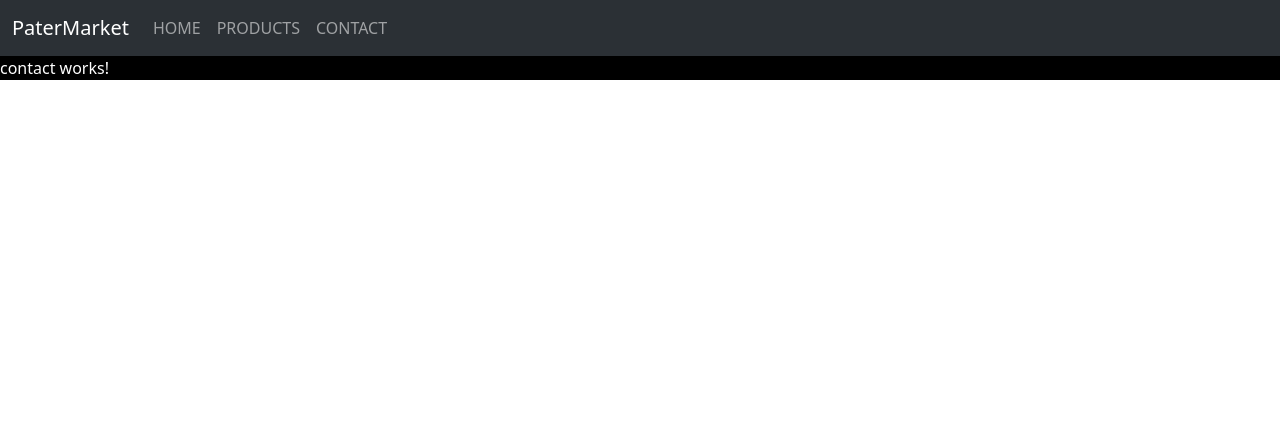
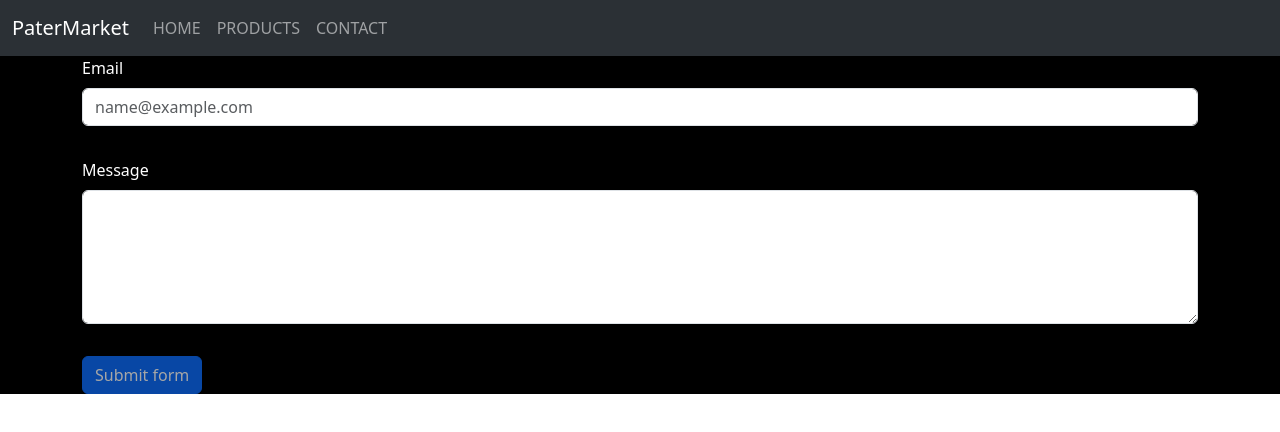
Before and after one commit to JosePater/Landing-page-Angular-17, an Angular app: page /contact in a window 1280 px wide. Shown: the top 432 px of the page. Built offline with nearby package versions, Linux system fonts and the light colour scheme.

Commit message:
feat: added contact page + validation

```diff
--- a/src/app/pages/contact/contact.component.html
+++ b/src/app/pages/contact/contact.component.html
@@ -1 +1,41 @@
-<p>contact works!</p>
+<div class="container">
+  <form [formGroup]="contactForm" class="row g-3" (submit)="enviar($event)">
+    <div class="mb-3" (submit)="enviar($event)">
+      <label for="" class="form-label">Email</label>
+      <input
+        type="email"
+        class="form-control"
+        id="email"
+        formControlName="email"
+        placeholder="name@example.com"
+        [ngClass]="{'is-invalid' : hasErrors('email','required') || hasErrors('email','email')}"
+      />
+
+      @if (hasErrors('email','required')) {
+      <span class="text-danger">Email required</span>
+      } @if (hasErrors('email','email')) {
+      <span class="text-danger">Invalid email</span>
+      }
+    </div>
+
+    <div class="mb-3">
+      <label for="" class="form-label">Message</label>
+      <textarea
+        class="form-control"
+        id="message"
+        formControlName="message"
+        rows="5"
+        [ngClass]="{'is-invalid' : hasErrors('message','required') || hasErrors('message','minlength')}"
+      ></textarea>
+
+      @if (hasErrors('message','required')) {
+      <span class="text-danger">Message required</span>
+      } @if (hasErrors('message','minlength')) {
+      <span class="text-danger">You must write at last 10 characters</span>
+      }
+    </div>
+    <div class="col-12">
+      <button class="btn btn-primary" type="submit" [disabled]="!contactForm.valid">Submit form</button>
+    </div>
+  </form>
+</div>
--- a/src/app/pages/contact/contact.component.ts
+++ b/src/app/pages/contact/contact.component.ts
@@ -1,13 +1,40 @@
-import { Component } from '@angular/core';
-import { CommonModule } from '@angular/common';
+import { Component, OnInit } from '@angular/core';
+import { CommonModule, NgClass } from '@angular/common';
+import {
+  FormBuilder,
+  FormGroup,
+  ReactiveFormsModule,
+  Validators,
+} from '@angular/forms';
 
 @Component({
   selector: 'app-contact',
   standalone: true,
-  imports: [CommonModule],
+  imports: [CommonModule, ReactiveFormsModule, NgClass],
   templateUrl: './contact.component.html',
-  styleUrl: './contact.component.css'
+  styleUrl: './contact.component.css',
 })
-export class ContactComponent {
+export class ContactComponent implements OnInit {
+  contactForm!: FormGroup; // !: should never be null
 
+  constructor(private formBuilder: FormBuilder) {
+    this.contactForm = formBuilder.group({
+      email: ['', [Validators.required, Validators.email]],
+      message: ['', [Validators.required, Validators.minLength(10)]],
+    });
+  }
+
+  enviar(event: Event) {
+    event.preventDefault(); // No reset the page
+    console.log(this.contactForm.value);
+  }
+
+  ngOnInit(): void {}
+
+  hasErrors(field: string, typeError: string) {
+    return (
+      this.contactForm.get(field)?.hasError(typeError) &&
+      this.contactForm.get(field)?.touched
+    );
+  }
 }
```
